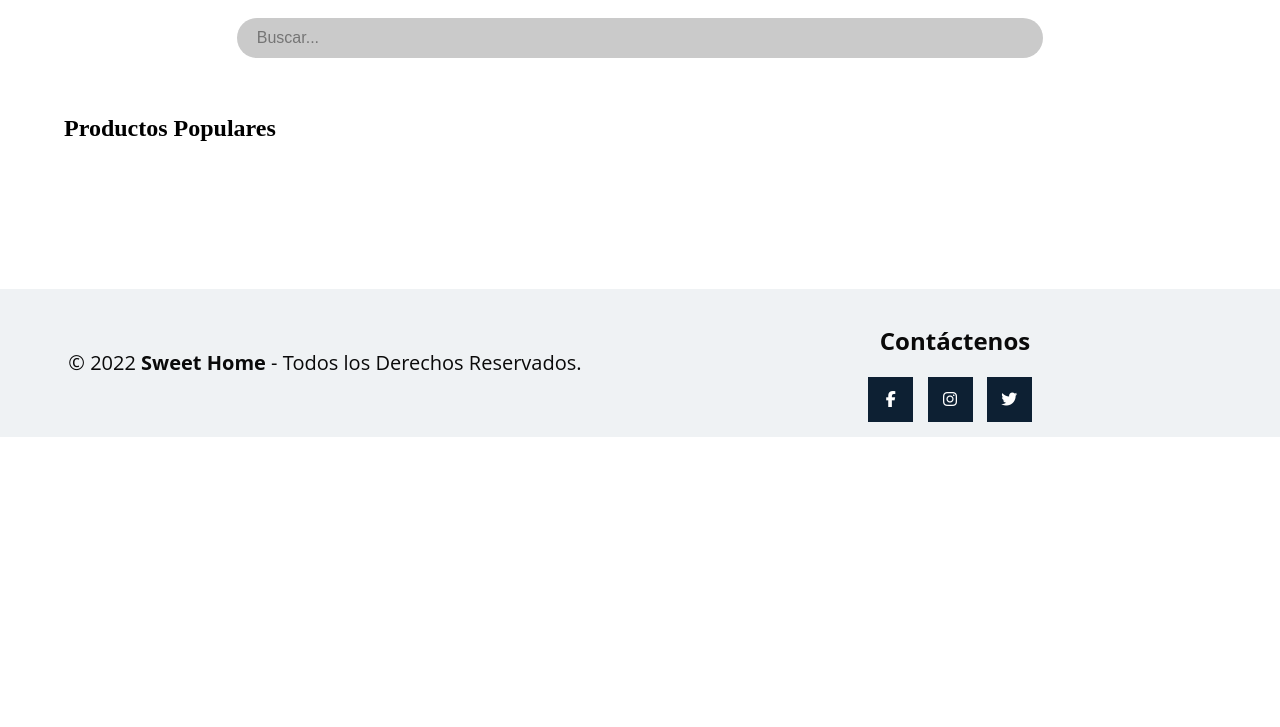
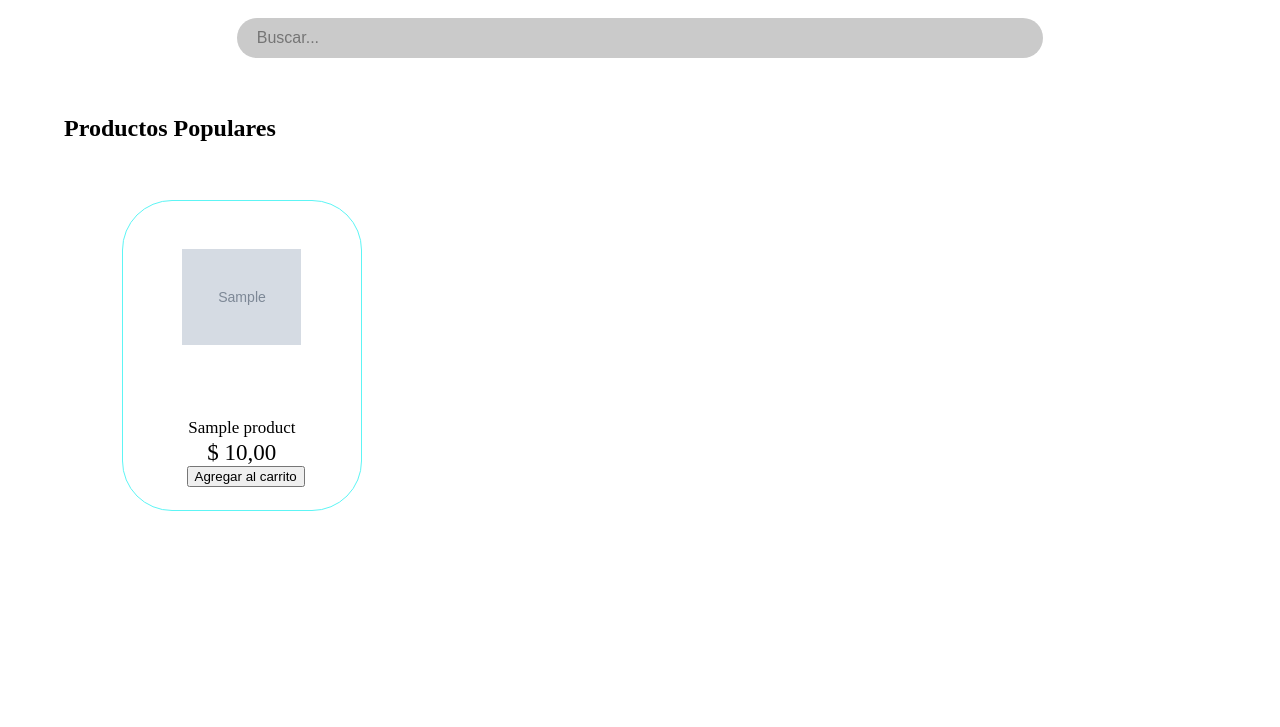
Before and after one commit to bethsaida03/ProyectoPNUD, a Django app: page /producto in a window 1280 px wide. Shown: the part 163-890 px from the top of the page. Before the commit the page ends 600 px from the top, so only its background shows below. Run offline with Django 4.2, Linux system fonts and the light colour scheme; a user stored in the database is signed in; tables that the repository leaves empty hold one stand-in row (values such as "Sample post"); grey boxes marked "Sample" are stand-in pictures; some libraries are stand-ins or nearby versions.

Commit message:
cambio en html productos

```diff
--- a/SitioWeb/templates/SitioWeb/producto1.html
+++ b/SitioWeb/templates/SitioWeb/producto1.html
@@ -33,18 +33,19 @@
     <div id="terceraSeccion">
         <div id="galeria">
             <div id="fila1">
-                {% for producto in productos %}
+                {% for product in products %}
                 <div class="cajaimg1" >
                     <div class="contenedorimg">
-                        <img src="{{ producto.imagen.url}}">
+                        <img src="{{product.image.url}}">
                     </div>
                     <div class="cuadroTexto">
-                        <span class="descripcion">{{producto.nombre}}</span>
-                        <span class="descripcion">{{producto.descripcion}}</span>
-                        <span class="precio">${{producto.valor}}</span>
+                        <span class="descripcion">{{product.name}}</span>
+
+                        <span class="precio">$ {{ product.price|floatformat:2  }}</span>
                         <span >
                         <div class="botonaddcarrito">
-                            <a href="{% url 'Add' producto.id %}" class="add-carrito">Registrarse</a>
+                            <button data-product={{product.id}} data-action="add" class ="btn btn-outline-secondary add-btn update-cart" >Agregar al carrito</button>
+
 
 
                         </div>
```
